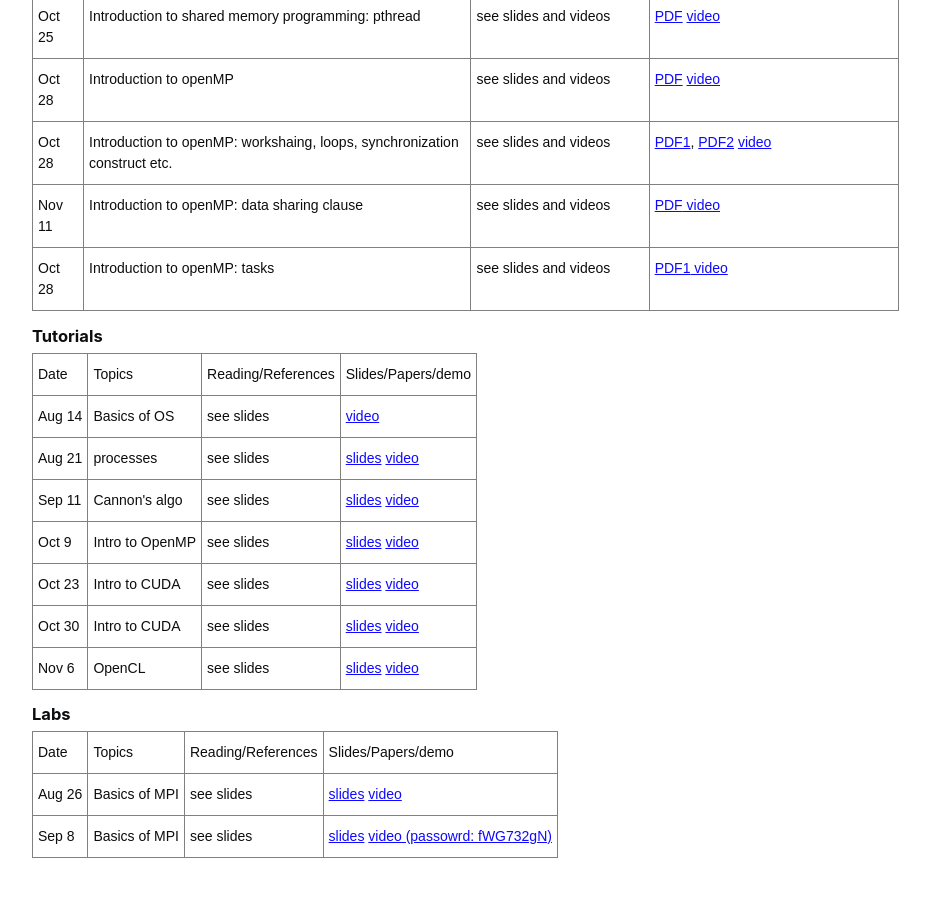
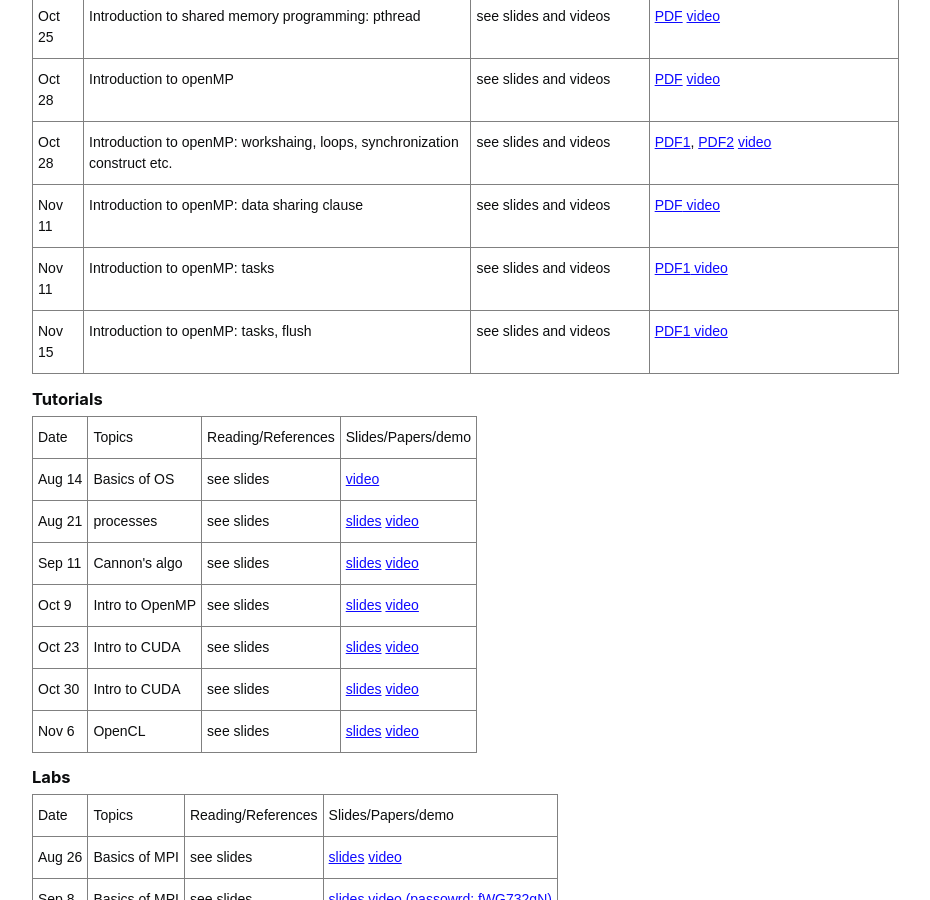
Before and after one commit to chandreshiit/oldsite, a Jekyll site: the page built from _pages/PC2021.md, in a window 1280 px wide and 900 px high, scrolled down 2687 px. Shown: the whole window, without its empty margins (179-1109 px from the left). Built offline with Jekyll 4.4.1, drawn with Linux system fonts in a browser that asks for light colours; cached includes are drawn as plain includes; nearby versions of some CDN libraries; some of the changed text lies outside the part shown.

```diff
--- a/_pages/PC2021.md
+++ b/_pages/PC2021.md
@@ -183,11 +183,17 @@ author_profile: false
     <td class="tg-0pky">see slides and videos</td>
     <td class="tg-0pky"> <a href="https://drive.google.com/file/d/1GcHe2_SjsqUYibiP9qIg0sZvZF_FjtIe/view?usp=sharing">PDF</a><a href="https://drive.google.com/file/d/1n1WBQrKN-0l2gcFkEVT9b7DjTf2_3a58/view?usp=sharing"> video</a> </td>   </tr>
       <tr>
-    <td class="tg-0pky">Oct 28</td>td>
+    <td class="tg-0pky">Nov 11</td>td>
     <td class="tg-0pky">Introduction to openMP: tasks</td>
     <td class="tg-0pky">see slides and videos</td>
     <td class="tg-0pky"> <a href="https://drive.google.com/file/d/18rAIXY5Ad7jiO0zrbwhROpqbUYFb4q43/view?usp=sharing">PDF1</a><a href="https://drive.google.com/file/d/1f-9A6CaosOmTfoRGPbkNXvcxIo8u7Geu/view?usp=sharing"> video</a> </td>   </tr>
+     <tr>
+    <td class="tg-0pky">Nov 15</td>td>
+    <td class="tg-0pky">Introduction to openMP: tasks, flush</td>
+    <td class="tg-0pky">see slides and videos</td>
+    <td class="tg-0pky"> <a href="https://drive.google.com/file/d/1j1JtEqhO4LRQ8gv4vQ5rfOCLIXh-_Z8_/view?usp=sharing">PDF1</a><a href="https://drive.google.com/file/d/1xVKVRh4ptbouNTc9LKRQBOTkT6vLW1Yk/view?usp=sharing"> video</a> </td>   </tr>
 </table>
+
 
 
 
```
